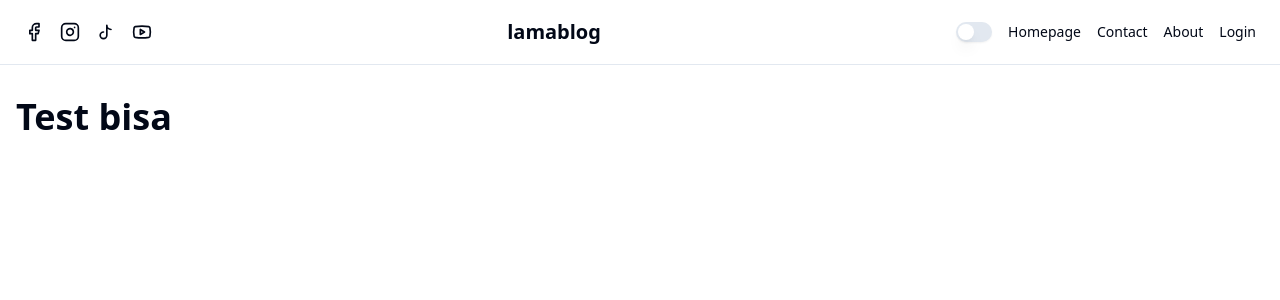
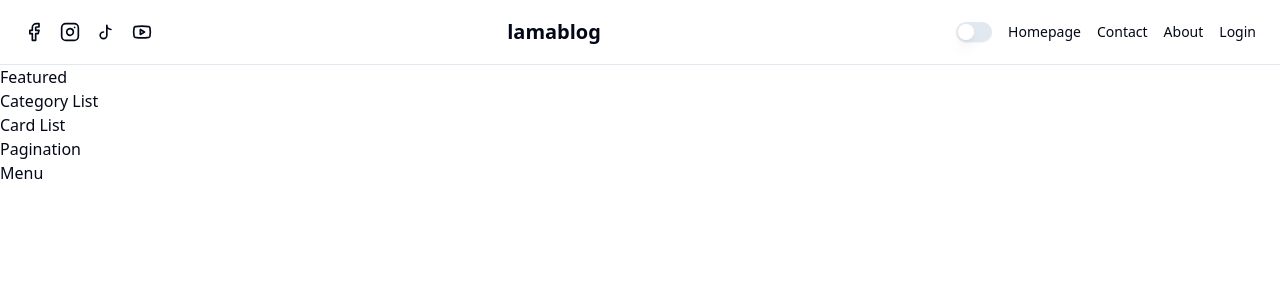
Before and after one commit to bruteforce10/firdi-blog, a Next.js app: page / in a window 1280 px wide. Shown: the top 300 px of the page. Built offline with nearby package versions, Linux system fonts and the light colour scheme.

Commit message:
add component

```diff
--- /dev/null
+++ b/src/app/components/CardList.jsx
@@ -0,0 +1,12 @@
+import React from "react";
+import Pagination from "./Pagination";
+const CardList = () => {
+  return (
+    <div>
+      <h1>Card List</h1>
+      <Pagination />
+    </div>
+  );
+};
+
+export default CardList;
--- /dev/null
+++ b/src/app/components/CategoryList.jsx
@@ -0,0 +1,11 @@
+import React from "react";
+
+const CategoryList = () => {
+  return (
+    <div>
+      <h1>Category List</h1>
+    </div>
+  );
+};
+
+export default CategoryList;
--- /dev/null
+++ b/src/app/components/Featured.jsx
@@ -0,0 +1,11 @@
+import React from "react";
+
+const Featured = () => {
+  return (
+    <div>
+      <h1>Featured</h1>
+    </div>
+  );
+};
+
+export default Featured;
--- /dev/null
+++ b/src/app/components/Menu.jsx
@@ -0,0 +1,11 @@
+import React from "react";
+
+const Menu = () => {
+  return (
+    <div>
+      <h1>Menu</h1>
+    </div>
+  );
+};
+
+export default Menu;
--- /dev/null
+++ b/src/app/components/Pagination.jsx
@@ -0,0 +1,11 @@
+import React from "react";
+
+const Pagination = () => {
+  return (
+    <div>
+      <h1>Pagination</h1>
+    </div>
+  );
+};
+
+export default Pagination;
--- a/src/app/page.jsx
+++ b/src/app/page.jsx
@@ -1,11 +1,20 @@
+import CardList from "./components/CardList";
+import CategoryList from "./components/CategoryList";
+import Featured from "./components/Featured";
+import Menu from "./components/Menu";
 import Navbar from "./components/Navbar";
 
 export default function Home() {
   return (
     <div className="min-h-screen">
       <Navbar />
-      <main className="container mx-auto px-4 py-8">
-        <h1 className="text-4xl font-bold">Test bisa</h1>
+      <main>
+        <Featured />
+        <CategoryList />
+        <div>
+          <CardList />
+          <Menu />
+        </div>
       </main>
     </div>
   );
```
Also changed, not shown: youtube.txt (added).
